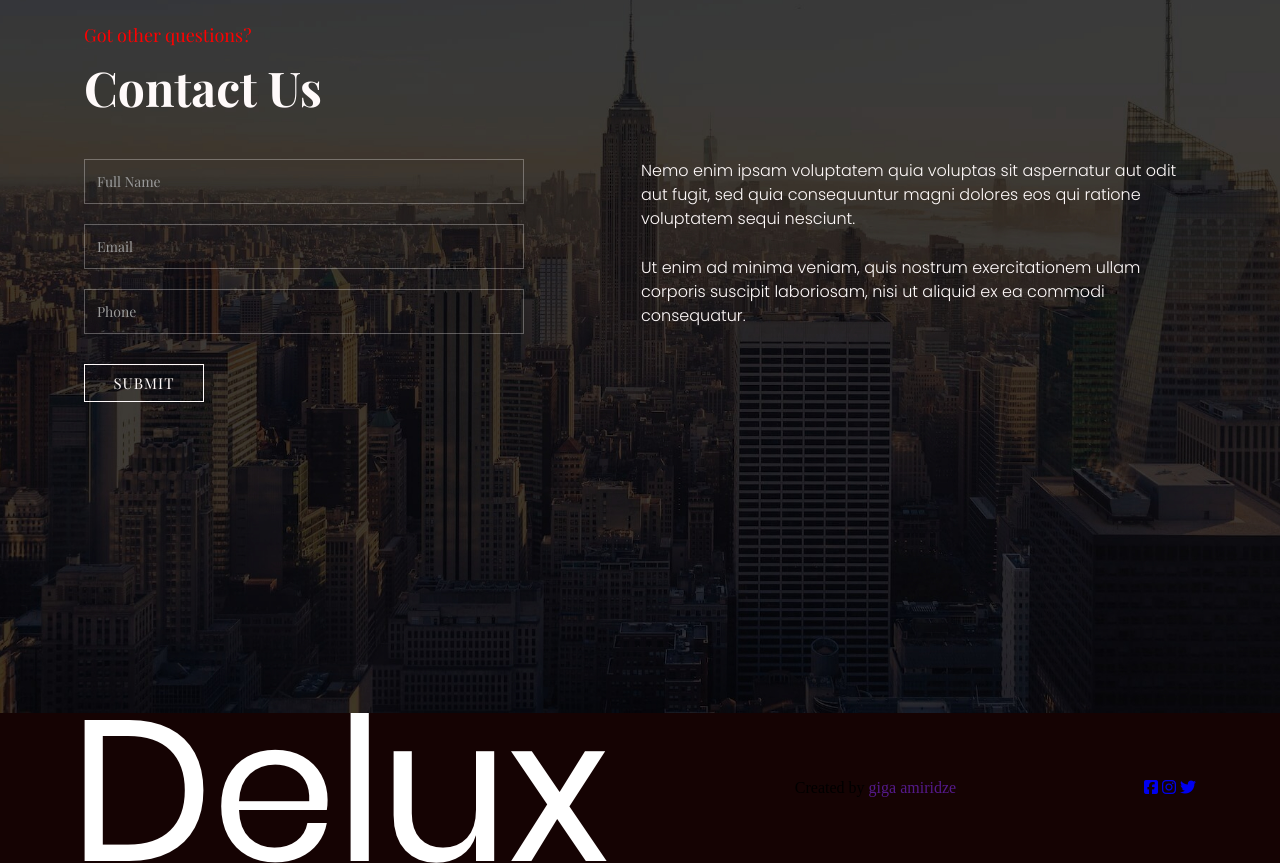
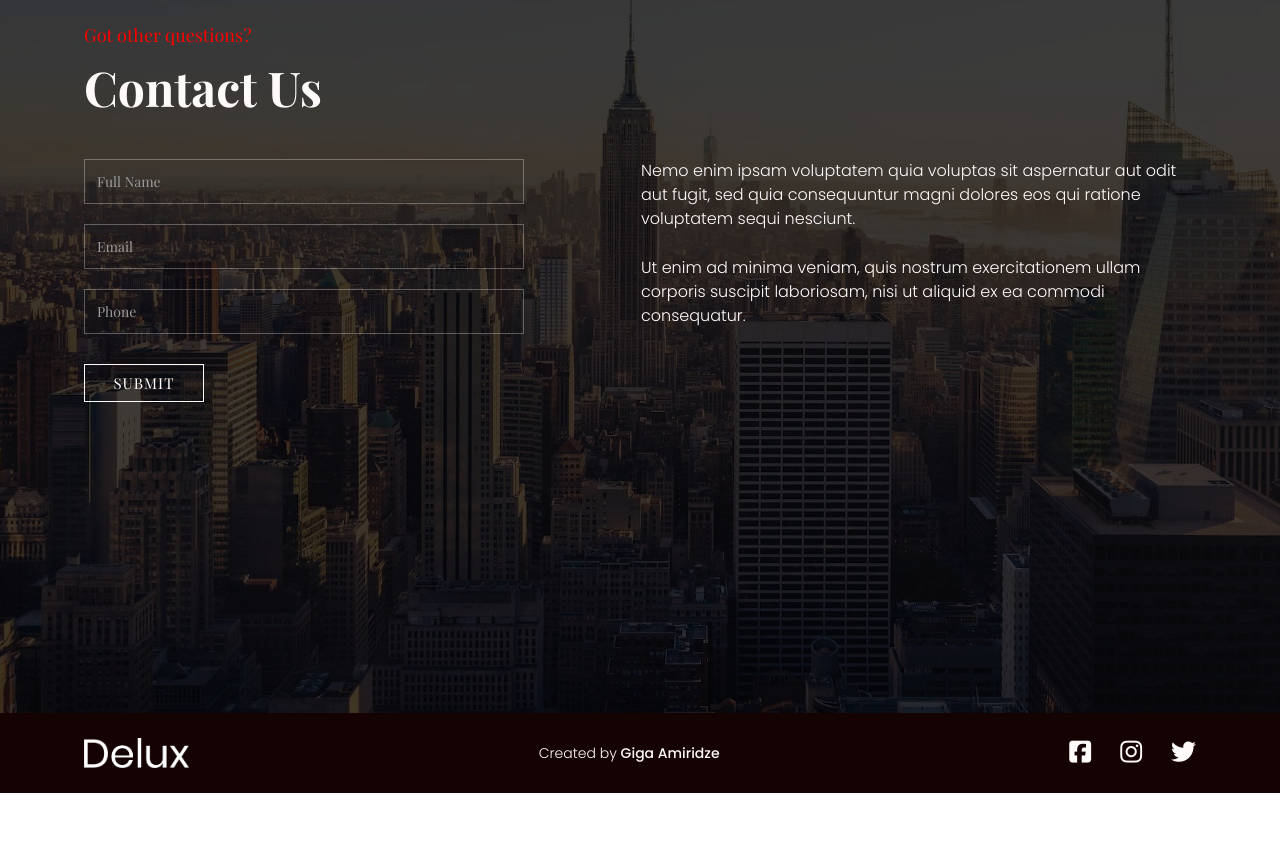
Before and after one commit to gigaamiridze/Delux, a website: page index.html in a window 1280 px wide. Shown: the part 4935-5798 px from the top of the page. After the commit the page ends 5728 px from the top, so only its background shows below. Drawn offline with nearby package versions, Linux system fonts and the light colour scheme.

Commit message:
Added footer content styles

```diff
--- a/css/style.css
+++ b/css/style.css
@@ -1166,4 +1166,37 @@ footer .container .footer-content {
   display: flex;
   justify-content: space-between;
   align-items: center;
+  padding: 25px 0;
 }
+footer .container .footer-content .footer-logo {
+  max-width: 105px;
+  width: 100%;
+  height: 30%;
+}
+footer .container .footer-content p {
+  font-size: 14px;
+  font-family: "Poppins", sans-serif;
+  color: snow;
+  text-transform: none;
+  font-weight: 300;
+}
+footer .container .footer-content p .author {
+  font-size: 14px;
+  font-family: "Poppins", sans-serif;
+  color: snow;
+  text-transform: capitalize;
+  font-weight: 500;
+}
+footer .container .footer-content .social-icons a:nth-child(2) {
+  margin: 0 25px;
+}
+footer .container .footer-content .social-icons a .soc-icon {
+  font-size: 25px;
+  color: snow;
+  transition-property: all;
+  transition-duration: 300ms;
+  transition-timing-function: ease;
+}
+footer .container .footer-content .social-icons a .soc-icon:hover {
+  color: red;
+}
--- a/index.html
+++ b/index.html
@@ -474,7 +474,7 @@
       <div class="container">
         <div class="footer-content">
           <img class="footer-logo" src="images/logos/delux-white.png" alt="Delux logo">
-          <p>Created by <a href="">giga amiridze</a></p>
+          <p>Created by <a class="author" href="https://github.com/gigaamiridze" target="_blank">giga amiridze</a></p>
           <div class="social-icons">
             <a href="https://www.facebook.com/" target="_blank">
               <i class="fa-brands fa-facebook-square soc-icon"></i>
```
